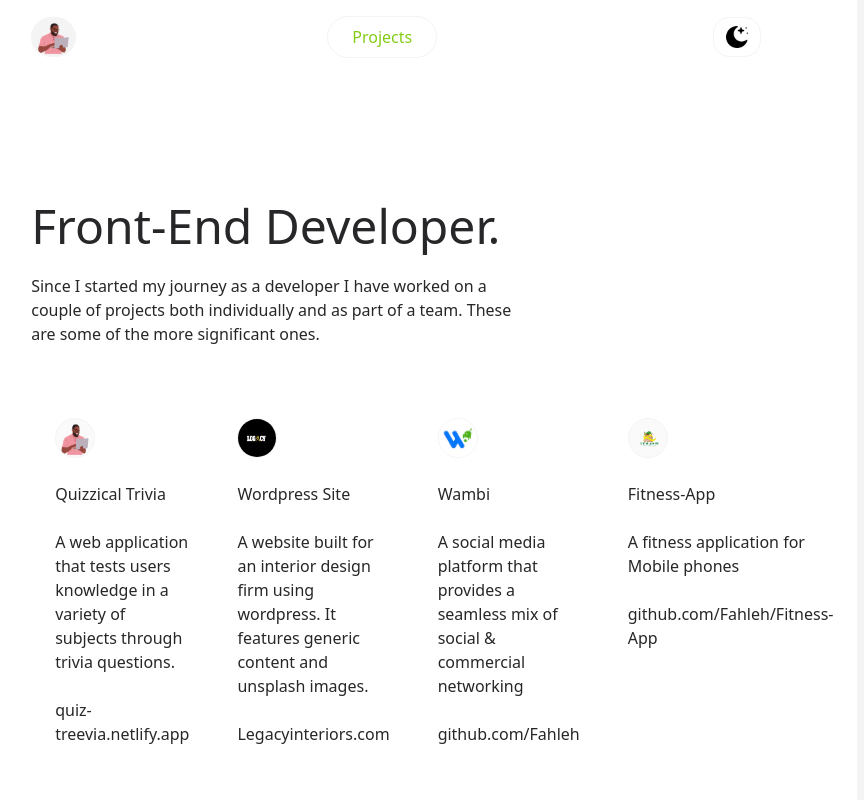
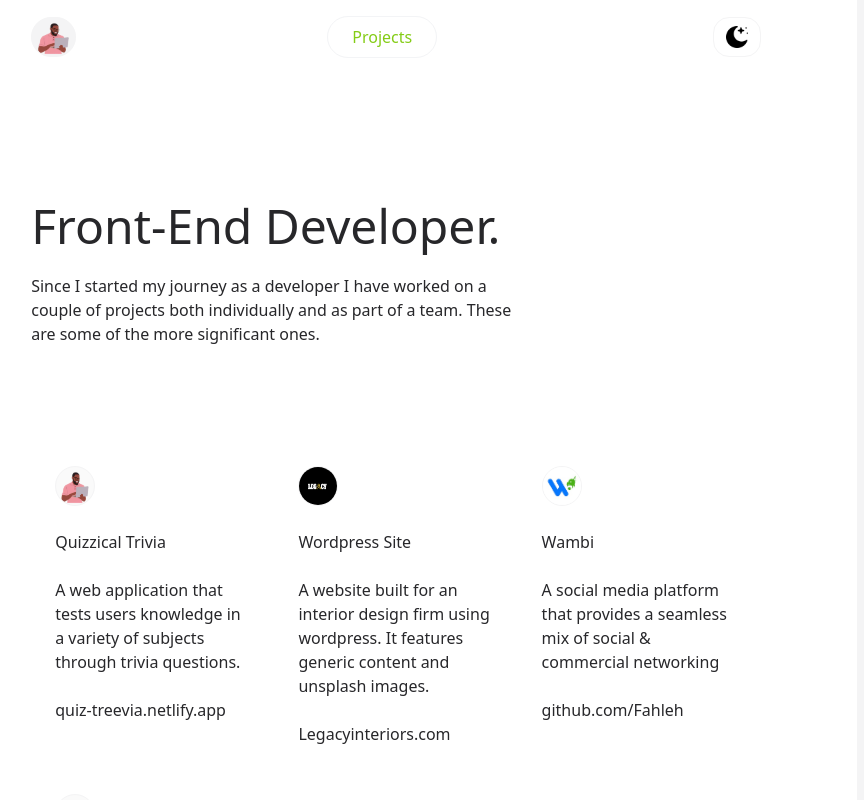
Before and after one commit to Fahleh/Portfolio-tw, a React (Vite) app: page /projects in a window 1280 px wide. Shown: the top 800 px of the page, without its empty margins (244-1108 px from the left). Built offline with nearby package versions, Linux system fonts and the light colour scheme.

Commit message:
styling update

```diff
--- a/src/Projects.jsx
+++ b/src/Projects.jsx
@@ -68,7 +68,9 @@ function Projects(props) {
       </div>
 
       {/* Card elements */}
-      <div className="md:flex mt-12">{cardElements}</div>
+      <div className="mt-24 md:flex md:justify-between md:w-full md:flex-wrap ">
+        {cardElements}
+      </div>
     </div>
   );
 }
```
